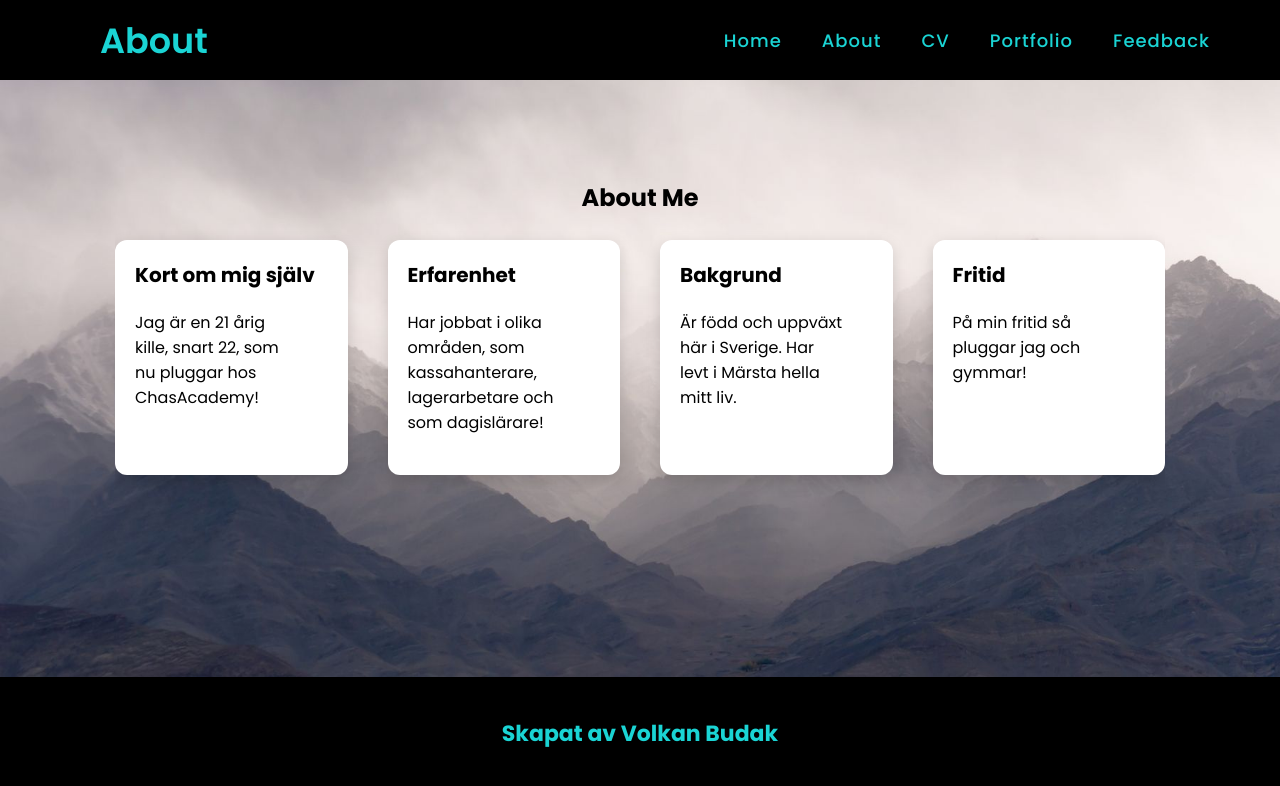
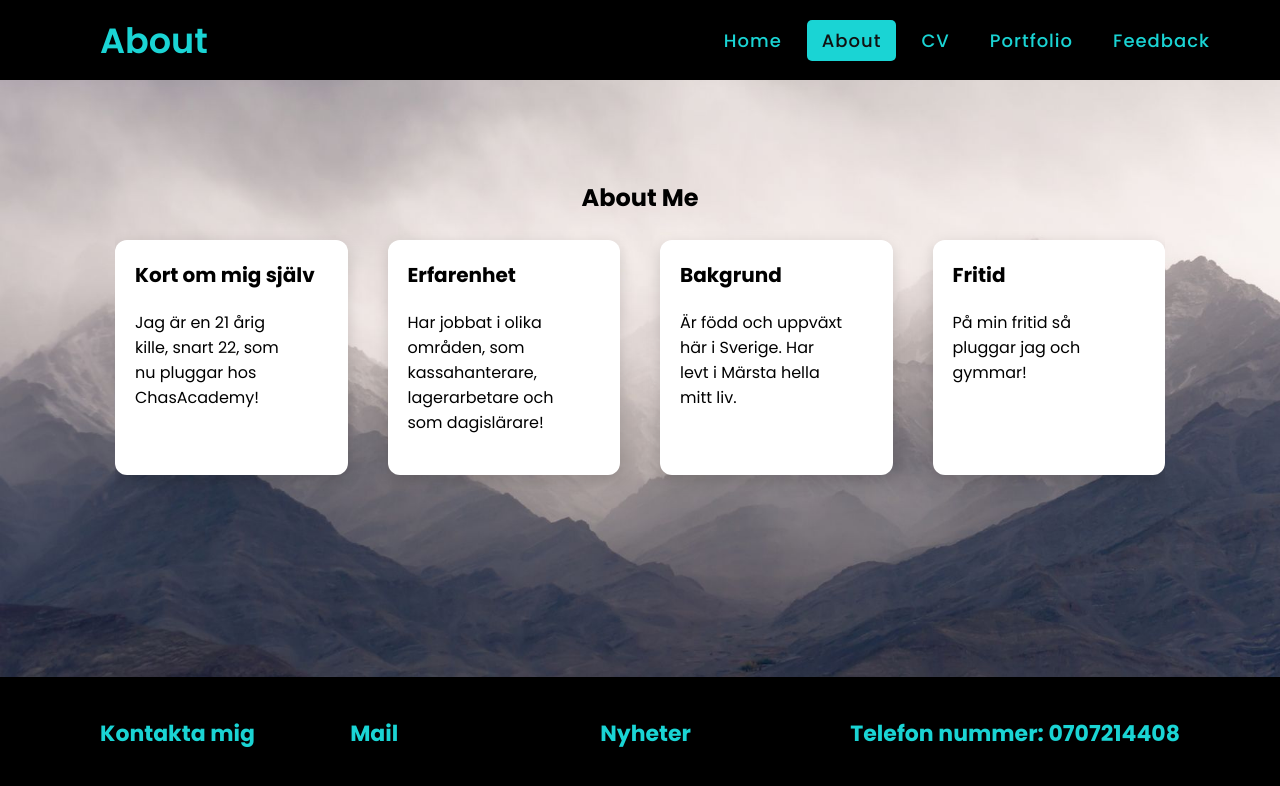
Before and after one commit to VolkanBudak/P2, a plain HTML site: page About.html in a window 1280 px wide. Drawn offline with Linux system fonts and the light colour scheme.

Commit message:
Update About.html

```diff
--- a/About.html
+++ b/About.html
@@ -18,8 +18,8 @@
         <i class="fas fa-bars"></i>
       </label>
       <ul>
-        <li><a  href="index.html">Home</a></li>
-        <li><a href="About.html">About</a></li>
+        <li><a href="index.html">Home</a></li>
+        <li><a class="active" href="About.html">About</a></li>
         <li><a href="CV.html">CV</a></li>
         <li><a href="Portfolio.html">Portfolio</a></li>
         <li><a href="Feedback.html">Feedback</a></li>
@@ -67,9 +67,19 @@
     <footer>
       <section class="ft-main">
         <div class="ft-main-item">
-          <h2 class="ft-title">Skapat av Volkan Budak</h2>
+          <h2 class="ft-title">Kontakta mig</h2>
+        </div>
+        <div class="ft-main-item">
+          <h2 class="ft-title">Mail</h2>
+        </div>
+        <div class="ft-main-item">
+          <h2 class="ft-title">Nyheter</h2>
+        </div>
+        <div class="ft-main-item">
+          <h2 class="ft-title">Telefon nummer: 0707214408</h2>
         </div>
       </section>
     </footer>
+    <script src="java.js"></script>
   </body>
 </html>
```
